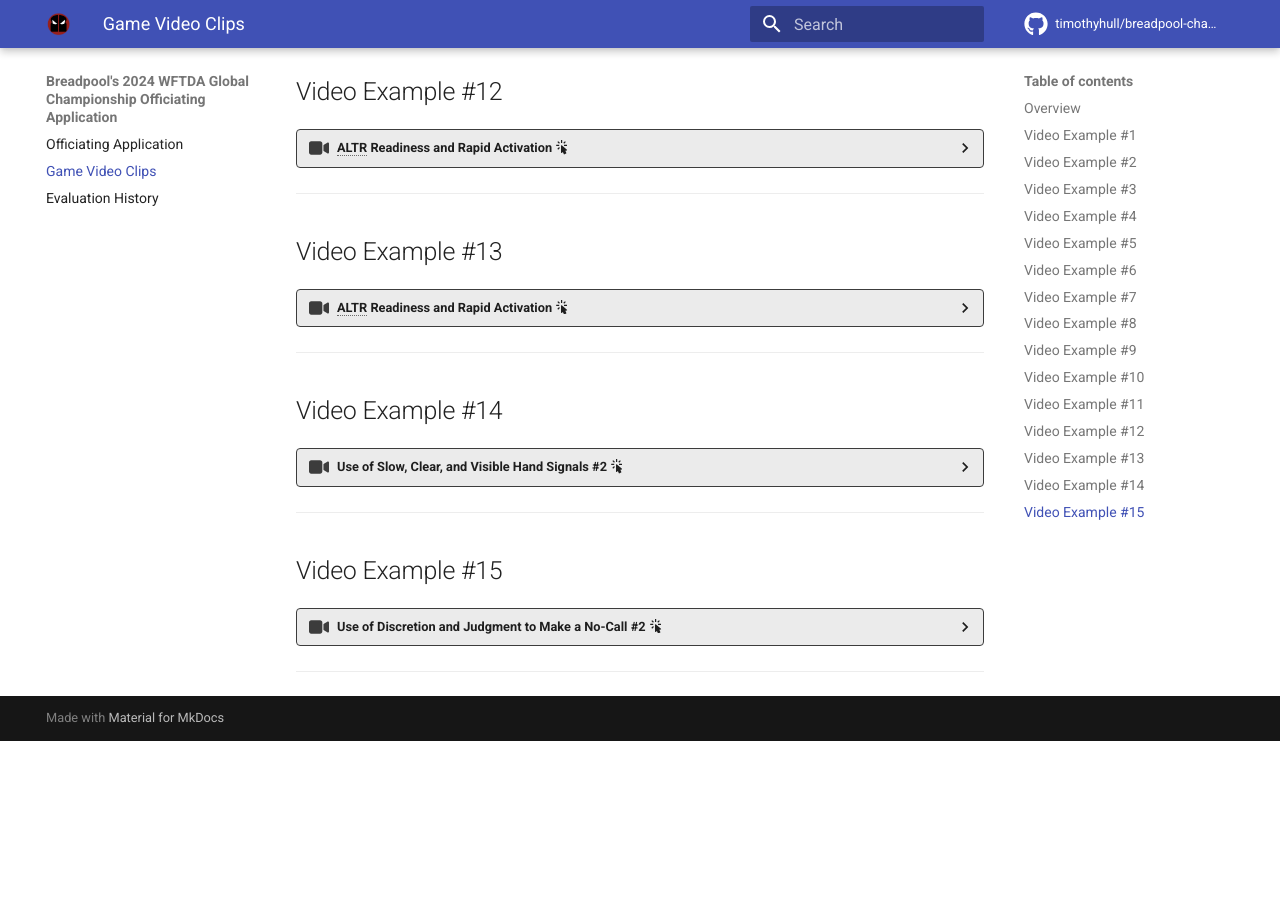
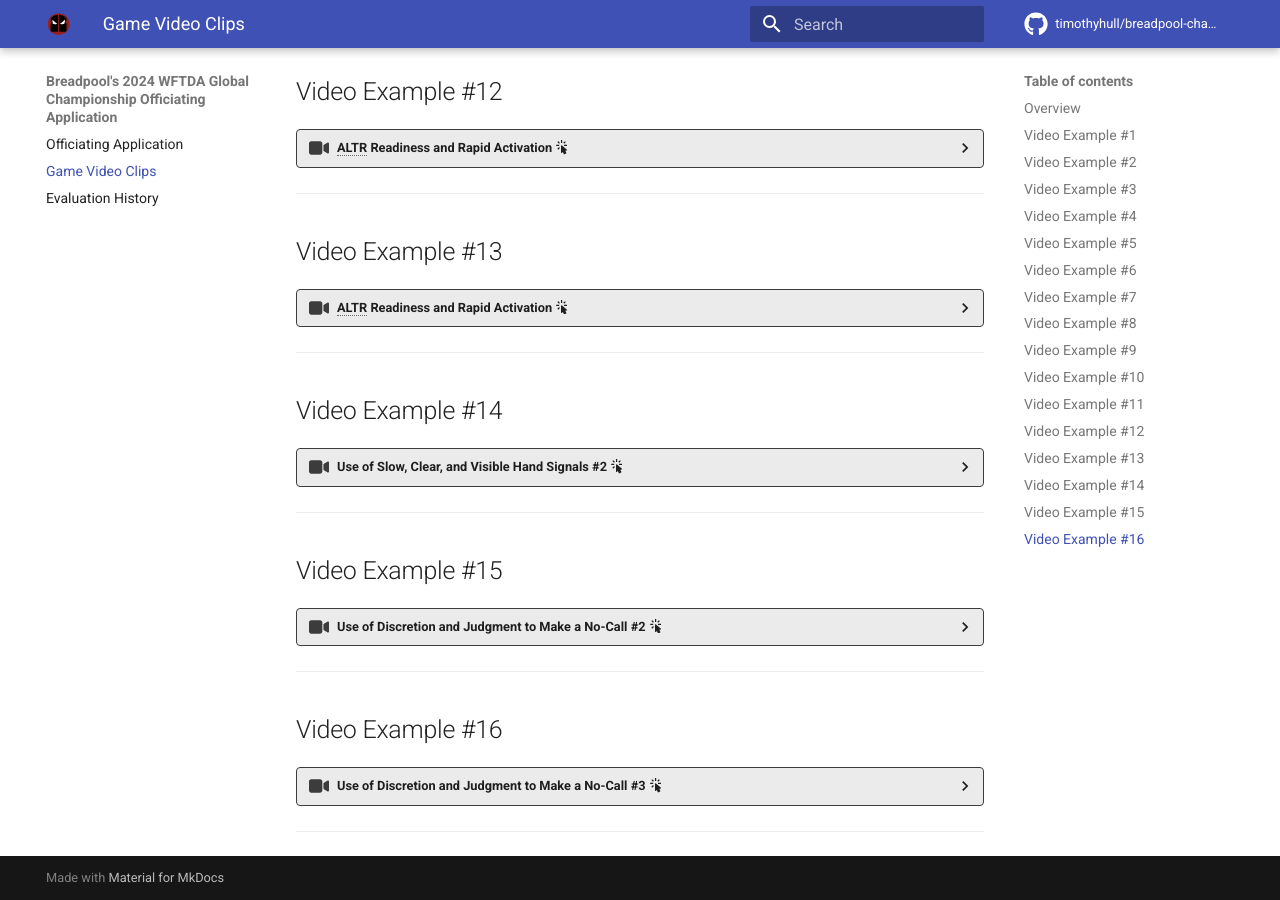
Before and after one commit to timothyhull/breadpool-champs-app, an MkDocs documentation site: the page built from docs/game_video_clips.md, in a window 1280 px wide and 900 px high, scrolled down 2022 px. Built offline with MkDocs 1.6.1 and Material for MkDocs 9.7.7, drawn with Linux system fonts in a browser that asks for light colours; comment, search, counter and statistics services are not loaded; before the commit the page ends 2763 px from its top, so only the background shows below that; some of the changed lines change nothing that is shown.

Commit message:
Update video clips

```diff
--- a/docs/game_video_clips.md
+++ b/docs/game_video_clips.md
@@ -404,3 +404,37 @@ Below are links to some of my recent officiating experiences for various game si
     </center>
 
 ---
+
+## Video Example #16
+
+??? video "Use of Discretion and Judgment to Make a No-Call #3 :material-cursor-default-click:"
+
+    === "Overview :material-cursor-default-click:"
+
+        - At the 37:18 mark of this video, while serving as rear OPR, I observe White #39 initiate a block that causes Purple #07 to step the left-front wheel of their left skate OOB.
+        - From my point-of-view, it appeared that Purple #07 cut by returning to an upright and in-bounds position in front of White #39.
+        - Purple #07 does not cede the apparent cut, and I am slightly behind a position that would allow me to accurately determine the exact position of White #39 and Purple #07.
+
+    === "Outcome :material-cursor-default-click:"
+
+        - I do not issue a penalty to Purple #07 under the basis that I was not in position to determine if Purple #07 actually cuts White #39.
+        - I use a no-earned-pass visual cue to indicate to my peers that I cannot issue a cut penalty based on the information I have.
+        - When I review the video, it is clear to me that I missed a legitimate cut because I was too far behind the action.
+        - While I would love to be in the best possible position to observe the most relevant game action at all times, this is a case where I did not anticipate gameplay sufficiently and ended up about .5 seconds late getting to where I needed to be to observe Purple #07 cut White #39.
+
+    === "Importance :material-cursor-default-click:"
+
+        - Although I'm disappointed in myself for the mistake, I recognize I will make mistakes in every game, and I want to do the best I can to avoid worsening a situation.
+        - This video demonstrates I am not going to guess at whether or not I should issue a penalty; I either have the information I need, or I don't.
+        - Had I been asked about the situation by a player or coach, or had their been an OR, I would have responded by stating, "I was not in position to accurately observe the action."
+        - While that response is not ideal, I would rather fall on that sword than issue a penalty without the appropriate vantage point and have my CHR have to manage complaints or an OR that asserts I was not in position to issue a penalty I just issued.
+        - Anecdotally, reviewing this game footage provided an opportunity to learn to better anticipate how to position myself in similar situations.
+
+    <center>
+        <iframe align="middle" width="560" height="315" src="https://www.youtube.com/embed/BgDs6dRxRRs?start=2235" title="https://youtu.be/BgDs6dRxRRs?t=2235" frameborder="0" allow="accelerometer; autoplay; clipboard-write; encrypted-media; gyroscope; picture-in-picture; web-share" referrerpolicy="strict-origin-when-cross-origin" allowfullscreen></iframe>
+    </center>
+    <center>
+        <br>[https://youtu.be/BgDs6dRxRRs?t=2235 :octicons-link-external-24:](https://youtu.be/BgDs6dRxRRs?t=2235){ target=_blank }
+    </center>
+
+---
```
